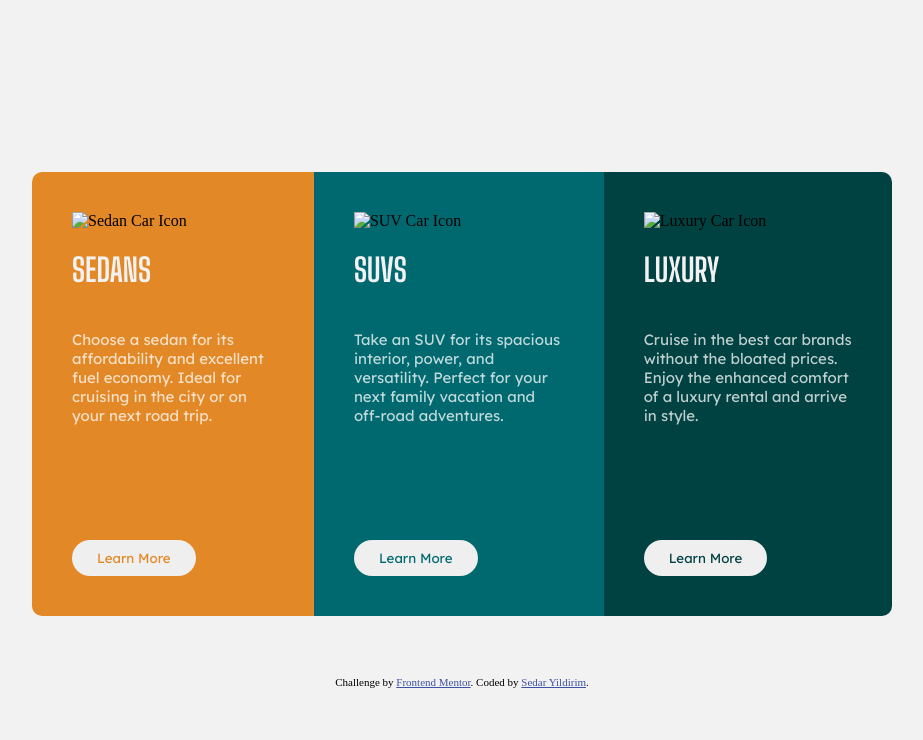
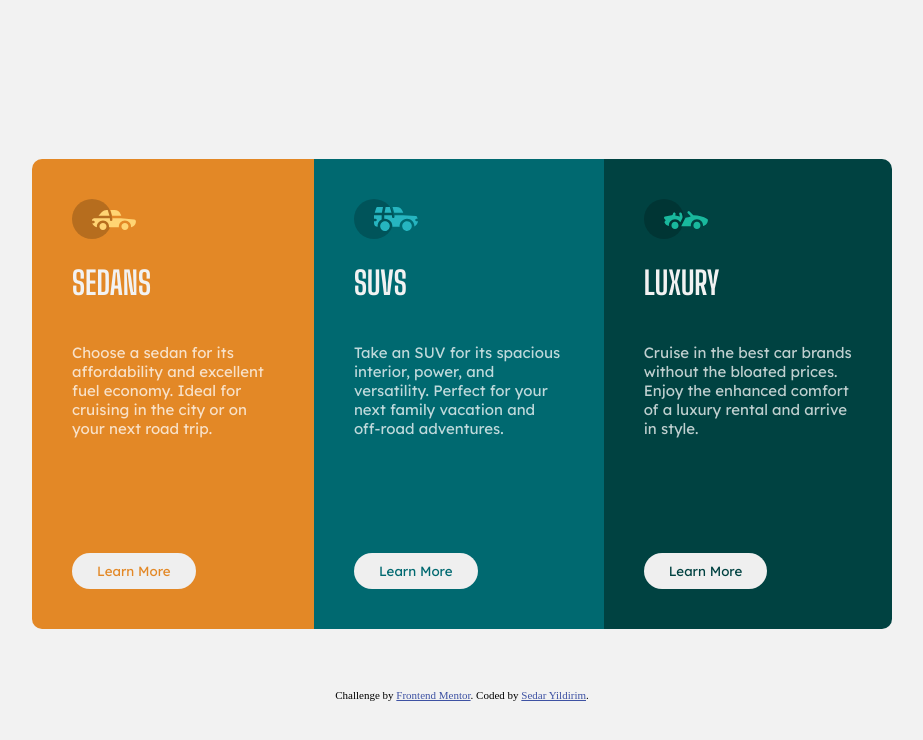
Before and after one commit to sedaryildirim/3-column-preview-card-component, a plain HTML site: page index.html in a window 1280 px wide. Shown: the whole page, without its empty margins (178-1101 px from the left). Drawn offline with Linux system fonts and the light colour scheme; the site is published under a folder, as on GitHub Pages, so addresses that start at the root find nothing.

Commit message:
index.html small fix update readme.md

```diff
--- a/index.html
+++ b/index.html
@@ -23,7 +23,7 @@
 
     <div class="top-card">
       <div class="top-card-img">
-        <img src="/images/icon-sedans.svg" alt="Sedan Car Icon ">
+        <img src="./images/icon-sedans.svg" alt="Sedan Car Icon ">
       </div>
       <h1>SEDANS</h1>
       <p>
@@ -35,7 +35,7 @@
 
     <div class="middle-card">
       <div class="middle-card-img">
-        <img src="/images/icon-suvs.svg" alt="SUV Car Icon">
+        <img src="./images/icon-suvs.svg" alt="SUV Car Icon">
       </div>
       <h1>SUVS</h1>
       <p>
@@ -47,7 +47,7 @@
 
     <div class="bottom-card">
       <div class="bottom-card-img">
-        <img src="/images/icon-luxury.svg" alt="Luxury Car Icon">
+        <img src="./images/icon-luxury.svg" alt="Luxury Car Icon">
       </div>
       <h1>LUXURY</h1>
       <p>
```
Also changed, not shown: 1 other file.
